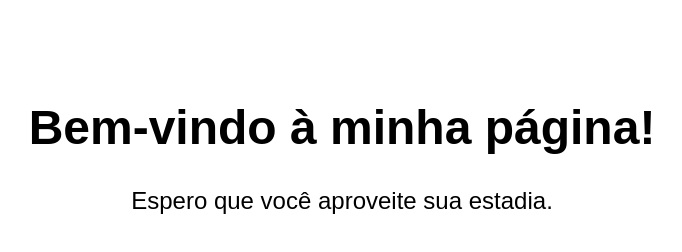
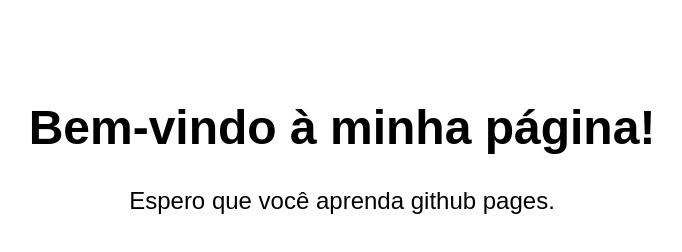
Before and after one commit to jbm1987/githubpagetest, a plain HTML site: page index.html in a window 1280 px wide. Shown: the whole page, without its empty margins (298-980 px from the left). Drawn offline with Linux system fonts and the light colour scheme.

Commit message:
Update index.html

```diff
--- a/index.html
+++ b/index.html
@@ -18,7 +18,7 @@
 <body>
     <div class="welcome-message">
         <h1>Bem-vindo à minha página!</h1>
-        <p>Espero que você aproveite sua estadia.</p>
+        <p>Espero que você aprenda github pages.</p>
     </div>
 </body>
 </html>
```
